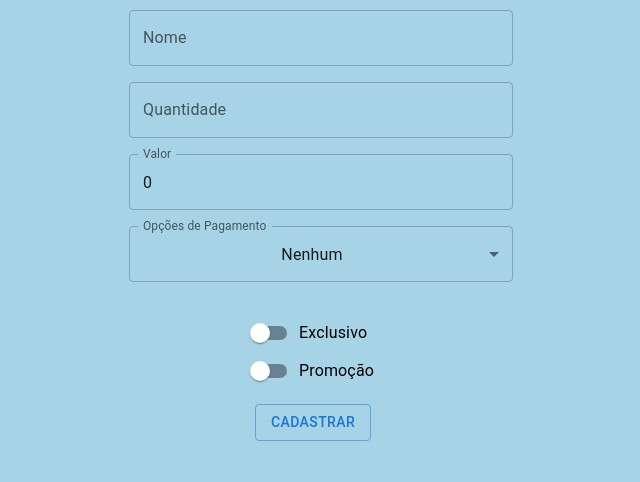
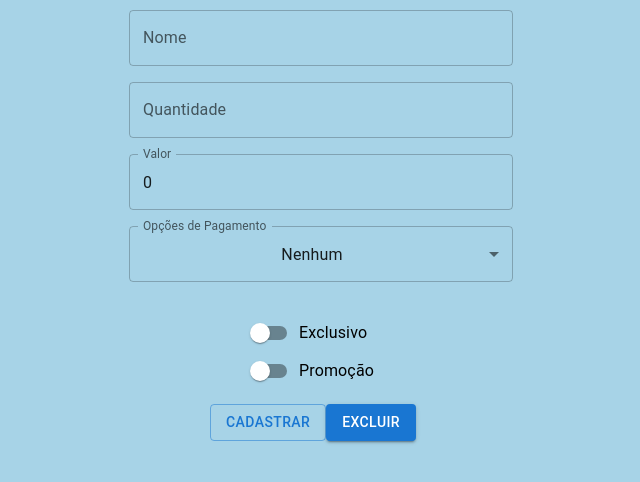
Before and after one commit to leona-souza/meus-componentes, a React (Create React App) app: page / in a window 1280 px wide. Shown: the top 482 px of the page, without its empty margins (319-959 px from the left). Built offline with nearby package versions, Linux system fonts and the light colour scheme.

Commit message:
feat: props

```diff
--- a/src/componentes/CardComum.tsx
+++ b/src/componentes/CardComum.tsx
@@ -13,6 +13,7 @@ interface CardComumProps {
 
 export const CardComum = (props: CardComumProps): JSX.Element => {
   const { produto } = props
+
   return (
     <Card variant="outlined">
       <Typography sx={{ fontSize: 24 }} color="text.primary" gutterBottom>
--- a/src/componentes/CardPromocao.tsx
+++ b/src/componentes/CardPromocao.tsx
@@ -13,20 +13,24 @@ interface CardPromocaoProps {
 
 export const CardPromocao = (props: CardPromocaoProps): JSX.Element => {
   const { produto } = props
+
   return (
-    <Card variant="outlined">
-      <Typography sx={{ fontSize: 32 }} color="text.primary" gutterBottom>
+    <Card
+      variant="outlined"
+      sx={{ backgroundColor: 'red' }}
+    >
+      <Typography sx={{ fontSize: 32 }} color="white" gutterBottom>
         {produto.exclusivo && `EXCLUSIVO: `}{produto.nome}
       </Typography>
-      <Typography sx={{ fontSize: 18 }} color="text.secondary" gutterBottom>
+      <Typography sx={{ fontSize: 18 }} color="white" gutterBottom>
         {`R$ ${produto.valor}`}
       </Typography>
-      <Typography sx={{ fontSize: 18 }} color="text.secondary">
+      <Typography sx={{ fontSize: 18 }} color="white">
         Pagamento: {produto.pagamento.nome}
       </Typography>
       {
         produto.pagamento.bandeira &&
-        <Typography sx={{ fontSize: 18 }} color="text.secondary" gutterBottom>
+        <Typography sx={{ fontSize: 18 }} color="white" gutterBottom>
           Bandeira: {produto.pagamento.bandeira.nome}
         </Typography>
       }
--- a/src/paginas/Formulario.tsx
+++ b/src/paginas/Formulario.tsx
@@ -174,14 +174,20 @@ export const Formulario = (): JSX.Element => {
         >
           Cadastrar
         </Button>
+        <Button
+          onClick={(): void => setProdutoCard(undefined)}
+          variant="contained"
+        >
+          Excluir
+        </Button>
       </Styled.Buttons>
 
       {
-        produtoCard && !produto.exclusivo && !produto.promocao &&
+        produtoCard && !produtoCard.exclusivo && !produtoCard.promocao &&
         <CardComum produto={produtoCard} />
       }
       {
-        produtoCard && (produto.exclusivo || produto.promocao) &&
+        produtoCard && (produtoCard.exclusivo || produtoCard.promocao) &&
         <CardPromocao produto={produtoCard} />
       }
     </Styled.GridContainer>
```
